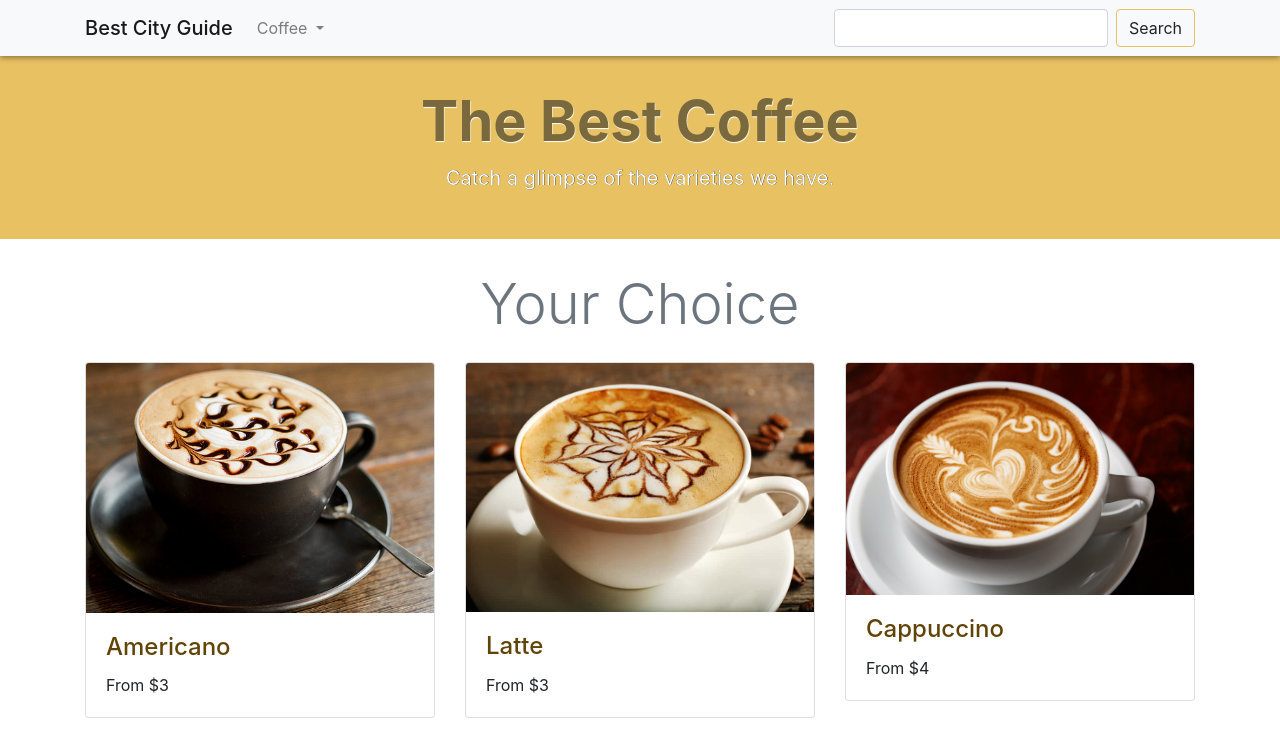
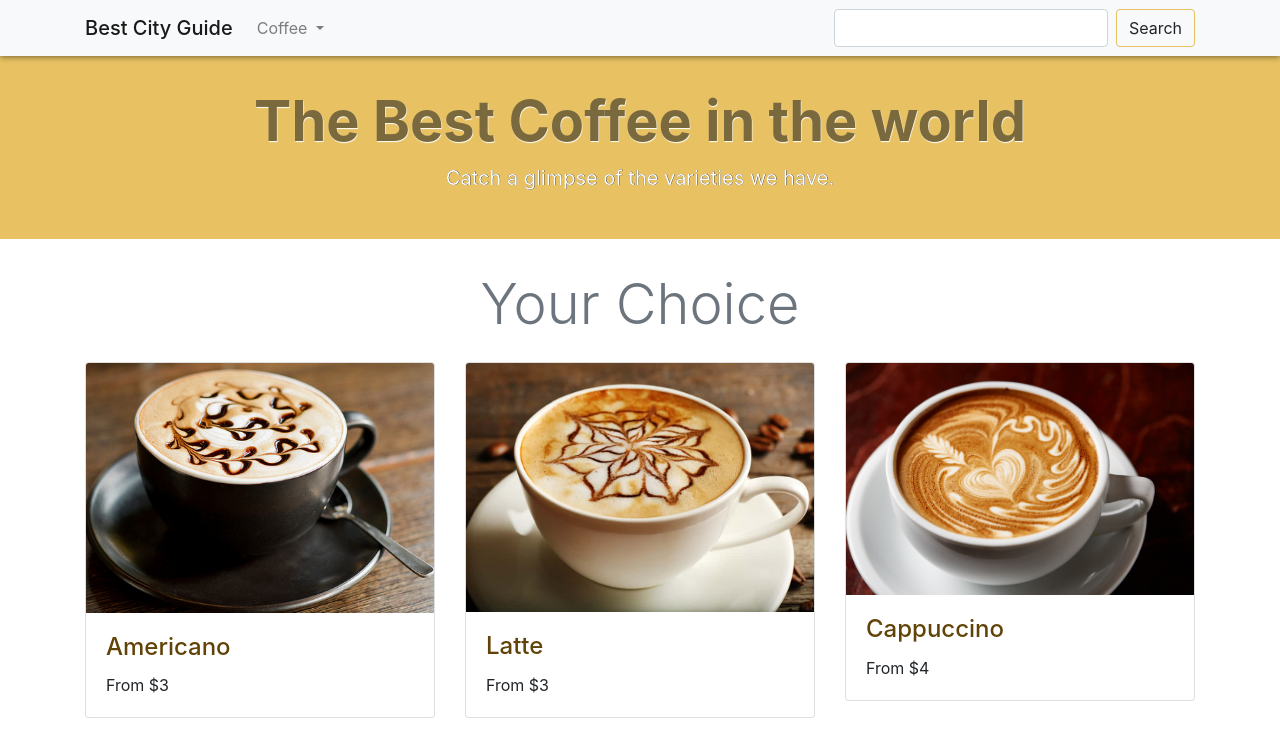
Before and after one commit to iamlimo/Best-City, a plain HTML site: page coffee.html in a window 1280 px wide. Shown: the top 731 px of the page. Drawn offline with nearby package versions, Linux system fonts and the light colour scheme.

Commit message:
changed a text in the coffee.html file

```diff
--- a/coffee.html
+++ b/coffee.html
@@ -44,7 +44,7 @@
     <!-- Jumbotron -->
     <div class="jumbotron jumbotron-fluid">
         <div class="container text-center">
-            <h1 class="display-4 pt-4"><strong>The Best Coffee</strong></h1>
+            <h1 class="display-4 pt-4"><strong>The Best Coffee in the world</strong></h1>
             <p class="lead"><strong>Catch a glimpse of the varieties we have.</strong></p>
         </div>
     </div> <!-- /Jumbotron -->
```
